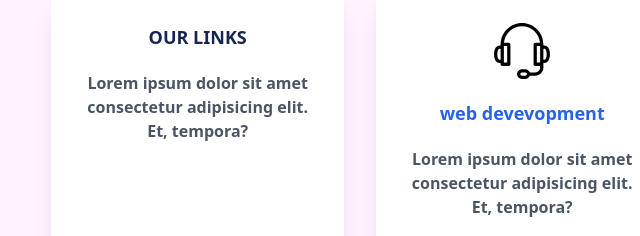
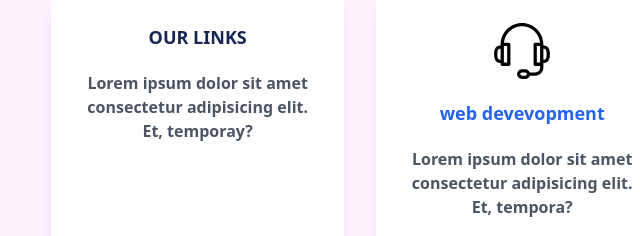
Before and after one commit to gasanashema/samar-web, a website: page html/index.html in a window 1280 px wide. Shown: the part 6368-6604 px from the top of the page, 287-927 px from the left. Drawn offline with Linux system fonts and the light colour scheme.

Commit message:
test branch

```diff
--- a/html/index.html
+++ b/html/index.html
@@ -581,7 +581,7 @@
                     <div class="flex flex-col space-y-5 p-8 shadow-xl rounded-md bg-white md:w-[45%]">
                         <h2 class="text-blue-950 font-bold text-lg text-center uppercase">Our links</h2>
                         <p class="text-center font-semibold text-gray-600">Lorem ipsum dolor sit amet consectetur
-                            adipisicing elit. Et, tempora?</p>
+                            adipisicing elit. Et, temporay?</p>
 
                     </div>
                     <div class="flex flex-col space-y-5 p-8 shadow-xl rounded-md bg-white md:w-[45%]">
```
